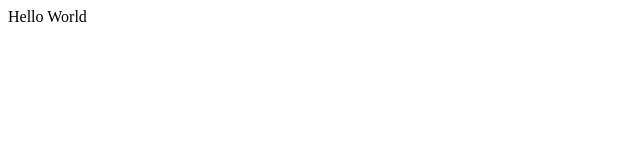
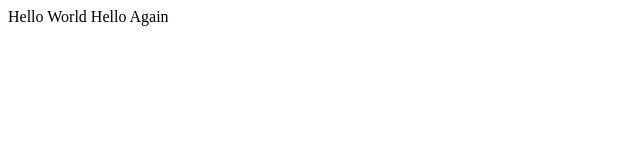
Before and after one commit to danalex7212/lecture0, a plain HTML site: page index.html in a window 1280 px wide. Shown: the whole page, without its empty margins (0-640 px from the left). Drawn offline with Linux system fonts and the light colour scheme.

Commit message:
Update index.html

```diff
--- a/index.html
+++ b/index.html
@@ -7,6 +7,6 @@
 
   </head>
   <body>
-    Hello World
+    Hello World Hello Again
   </body>
 </html>
```
